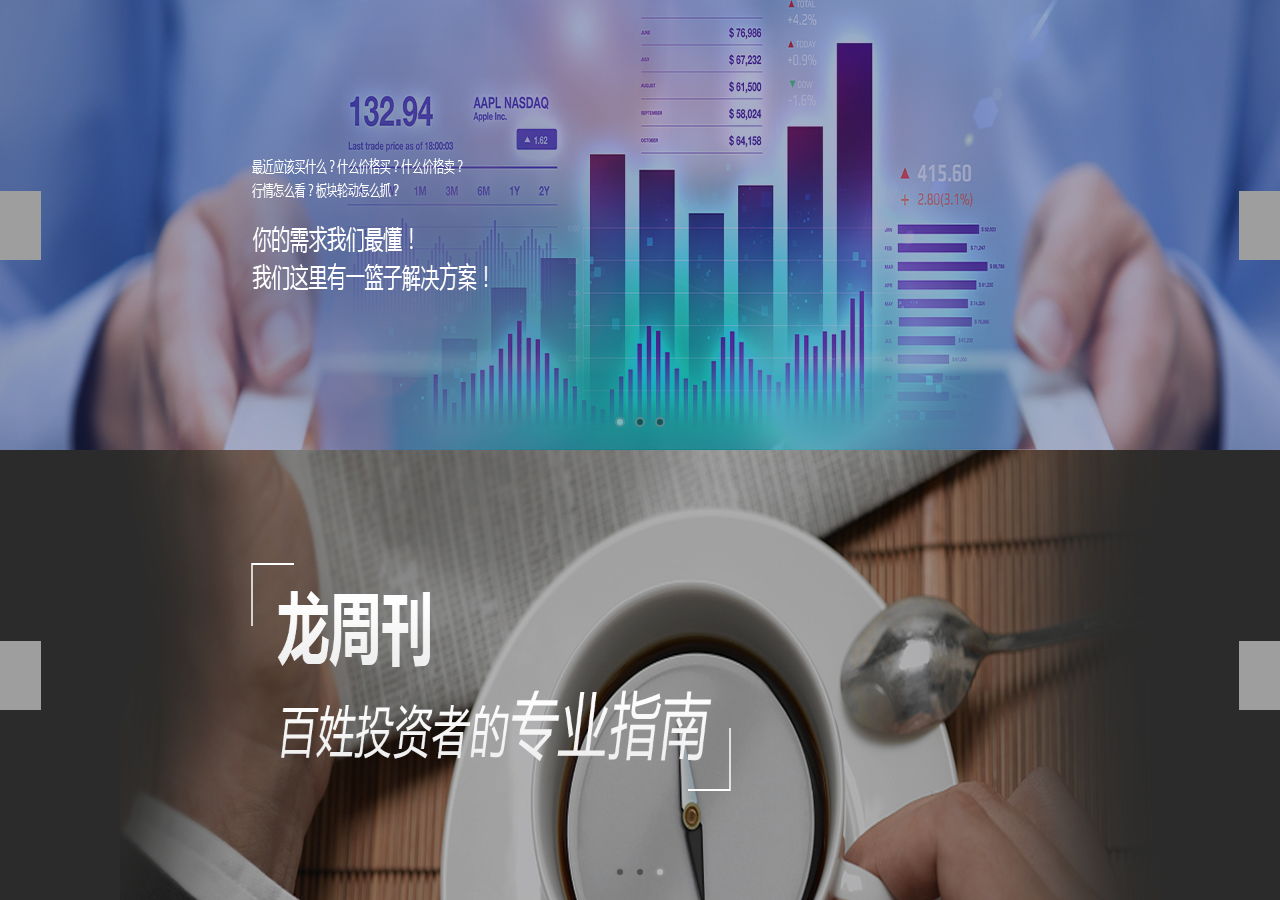
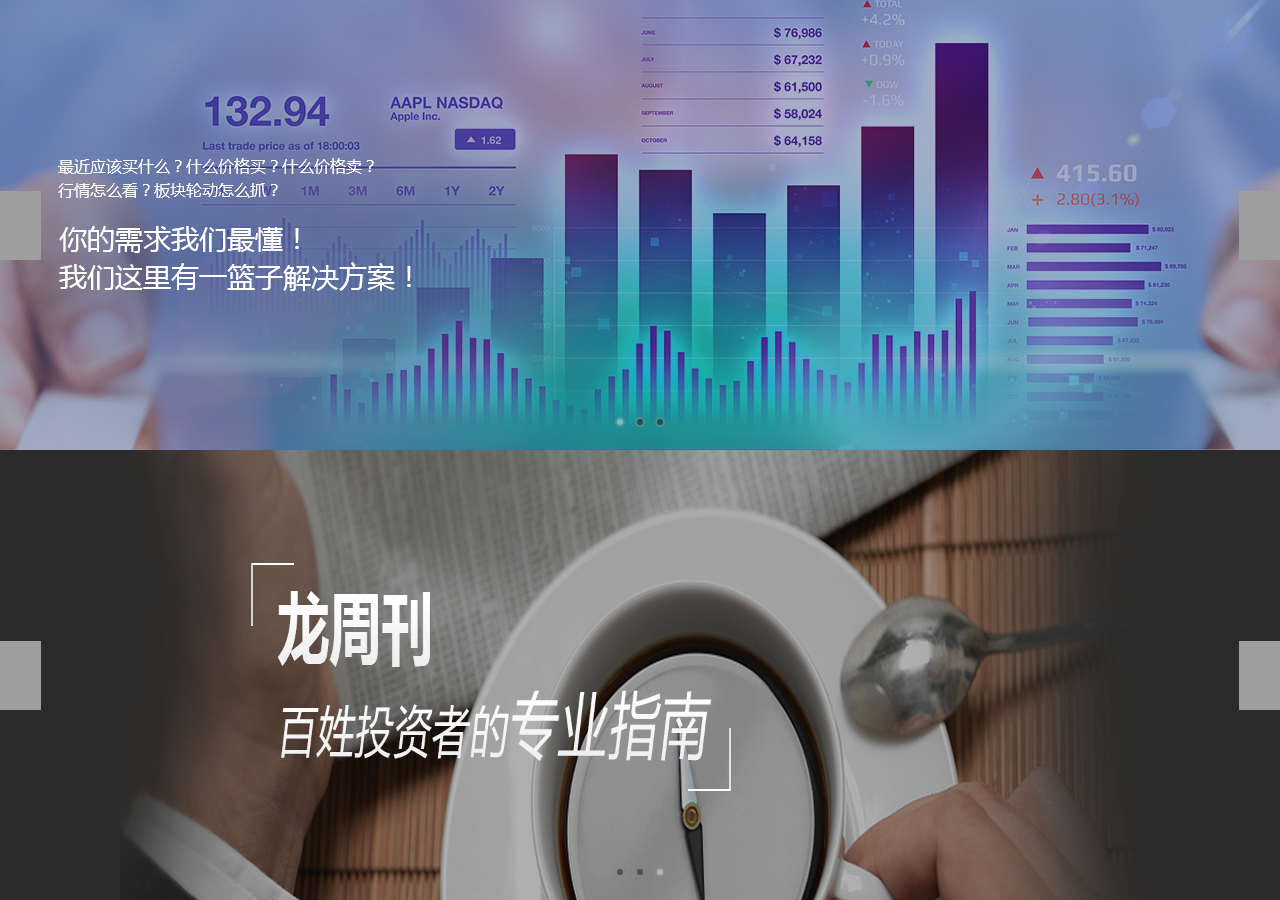
Before and after one commit to yixirumeng/vue-components, a Vue app: page / in a window 1280 px wide. Built offline with nearby package versions, Linux system fonts and the light colour scheme; grey boxes are pictures that could not be loaded.

Commit message:
增加背景图与img转换，左右按钮以及圆点标记可控制

```diff
--- a/src/components/Carousel.vue
+++ b/src/components/Carousel.vue
@@ -1,18 +1,25 @@
 <template>
     <div class="slide-show" @mouseover="overRun" @mouseout="outRun" :style="cansouelStyle">
-        <transition-group tag="ul" class="slide-ul" :name="name">
+        <transition-group tag="ul" class="slide-ul" :name="name" v-if="imgForm=='image'">
             <li v-for="(item, index) in slides" :key="index" v-show="index===nowIndex">
                 <a :href="item.href" :target="target">
                     <img :src="item.src" alt="">
                 </a>
             </li>
         </transition-group>
-        <ul class="slide-pages" :style="focusUl">
+        <transition-group tag="ul" class="slide-ul" :name="name" v-else-if="imgForm=='bg'">
+            <li v-for="(item, index) in slides" :key="index" v-show="index===nowIndex">
+                <a class="imgHref" :href="item.href" :target="target" :style="{background: `url(${item.src}) center no-repeat`}">
+                </a>
+            </li>
+        </transition-group>
+
+        <ul class="slide-pages" :style="focusUl" v-if="signShow">
             <li v-for="(item, index) in slides" :key="index" @click="goto(index)" class="slide-page-point">
                 <a :class="{'active': index === nowIndex}" :style="focusSign">{{index + 1}}</a>
             </li>
         </ul>
-        <div class="control-wrapper">
+        <div class="control-wrapper" v-if="arrowShow">
             <a class="prev" @click="goto(prevIndex)" :style="arrowLeft"></a>
             <a class="next" @click="goto(nextIndex)" :style="arrowRight"></a>
         </div>
@@ -39,6 +46,18 @@
                 default: "_blank"
             },
             autoPlay: {
+                type: Boolean,
+                default: true
+            },
+            imgForm: {
+                type: String,
+                default: "image"
+            },
+            signShow: {
+                type: Boolean,
+                default: true
+            },
+            arrowShow: {
                 type: Boolean,
                 default: true
             },
@@ -204,6 +223,11 @@
             width: 100%;
             height: 100%;
         }
+        a.imgHref{
+            display: block;
+            width: 100%;
+            height: 100%;
+        }
     }
 }
 
--- a/src/components/IndexImg.vue
+++ b/src/components/IndexImg.vue
@@ -1,6 +1,6 @@
 <template>
     <div>
-        <carsouel :slides="slides" :name="transitionName1" :autoPlay="false"></carsouel>
+        <carsouel :slides="slides" :name="transitionName1" :imgForm="'bg'"></carsouel>
         <carsouel :slides="slides" :name="transitionName2"></carsouel>
     </div>
 </template>
```
